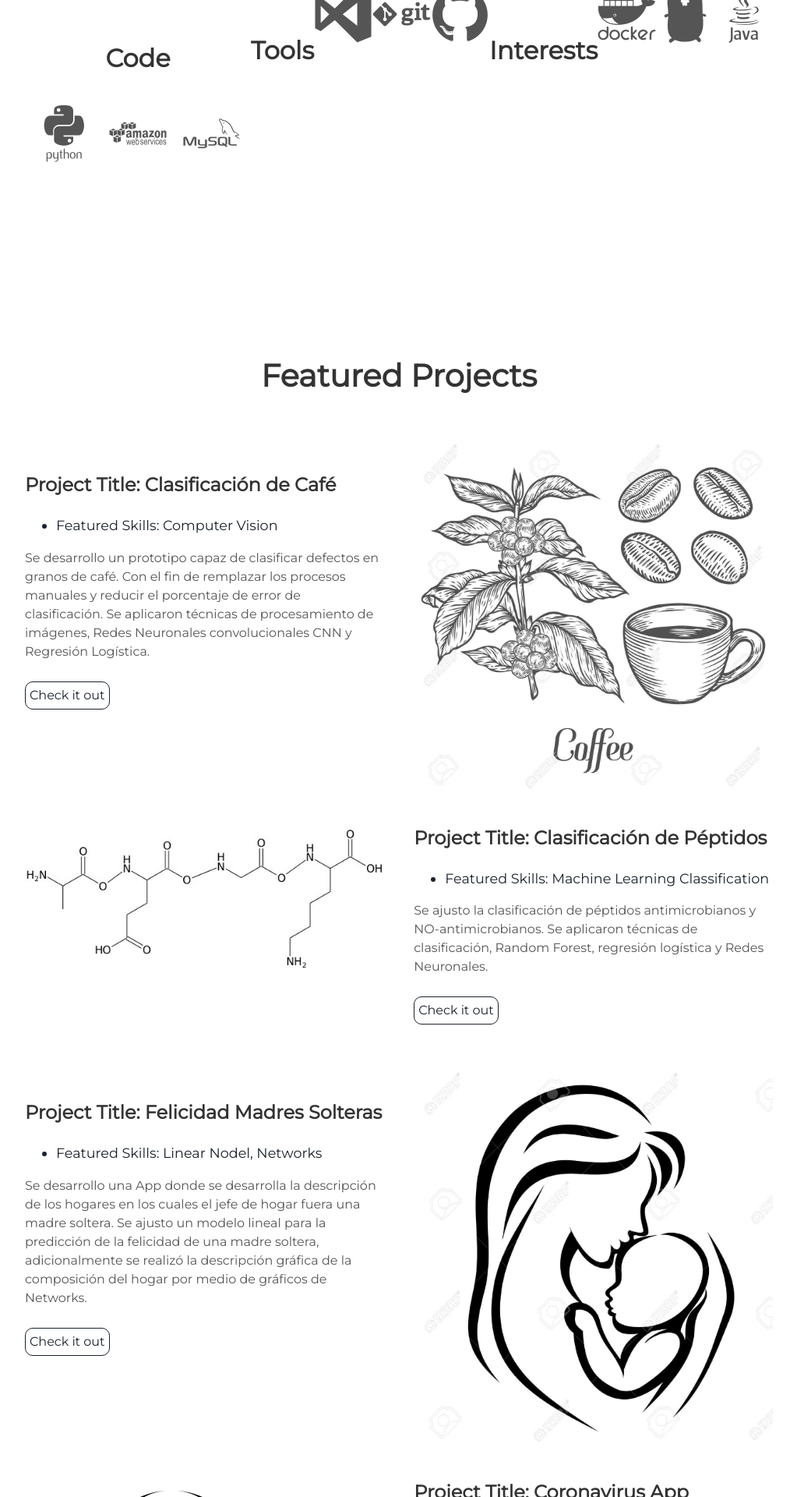
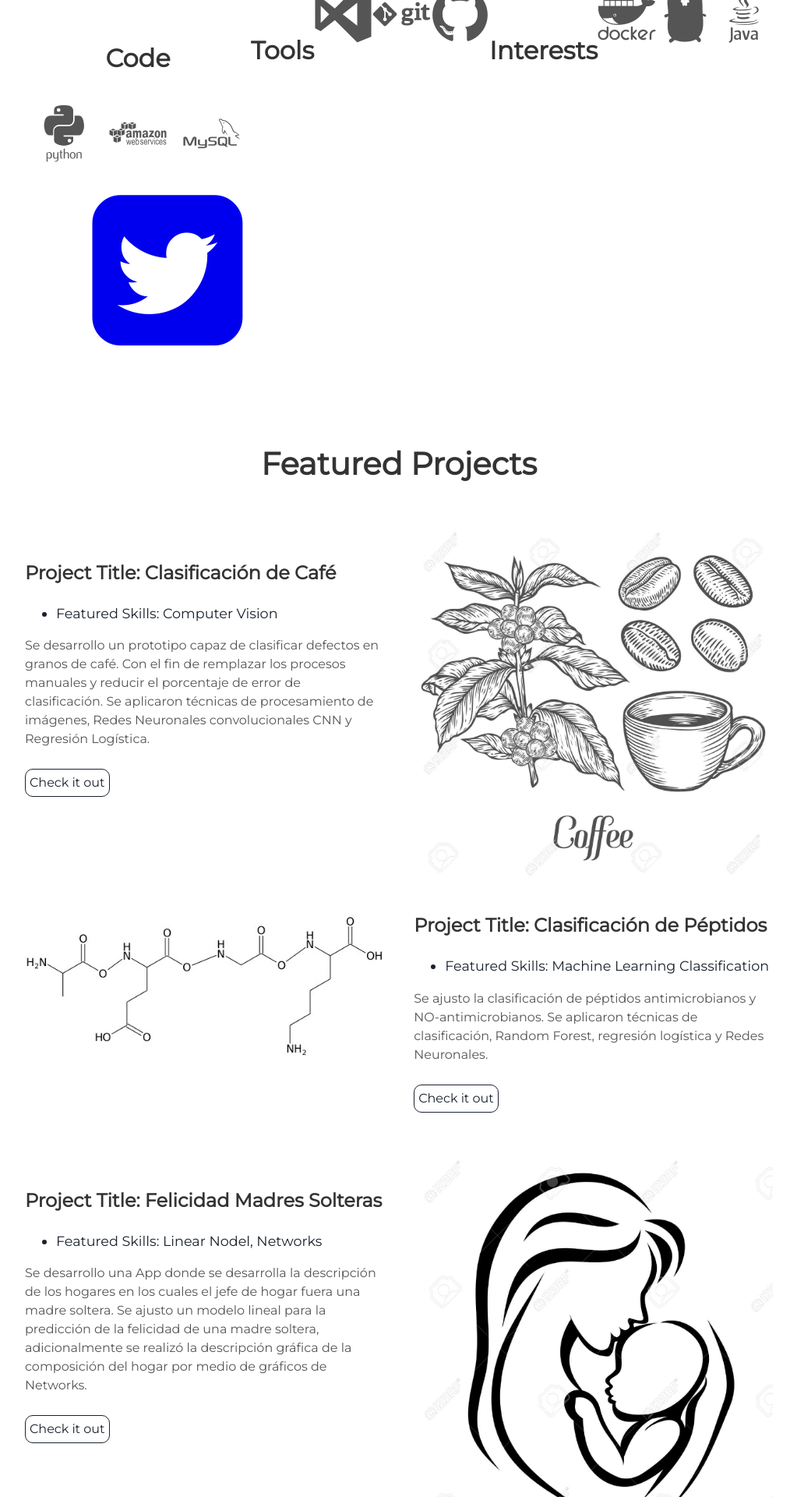
Before and after one commit to oecorrechag/Resume, a Jekyll site: the page built from index.html, in a window 1280 px wide. Shown: the part 1284-3204 px from the top of the page at 78% size, without its empty margins (128-1151 px from the left). Built offline with Jekyll 4.4.1, drawn with Linux system fonts in a browser that asks for light colours.

Commit message:
README.md
22

```diff
--- a/_includes/about.html
+++ b/_includes/about.html
@@ -9,6 +9,7 @@
       <i class="devicon-amazonwebservices-plain-wordmark"></i>
       <i class="devicon-mysql-plain-wordmark"></i>
       <i class="fab fa-instagram" aria-hidden="true"></i>
+      <a href="https://twitter.com"><i id="social-tw" class="fa fa-twitter-square fa-3x social"></i></a>
       <p></p>
     </div>
     <div class="user">
```
